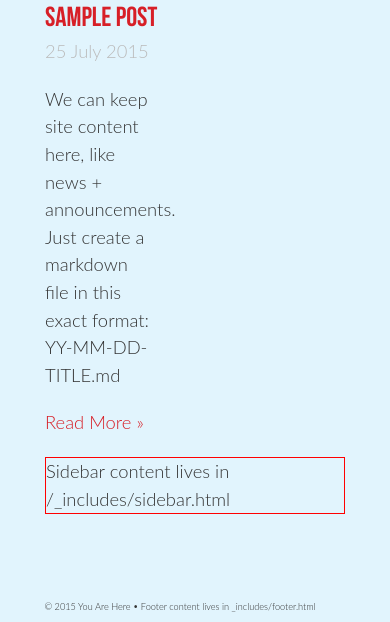
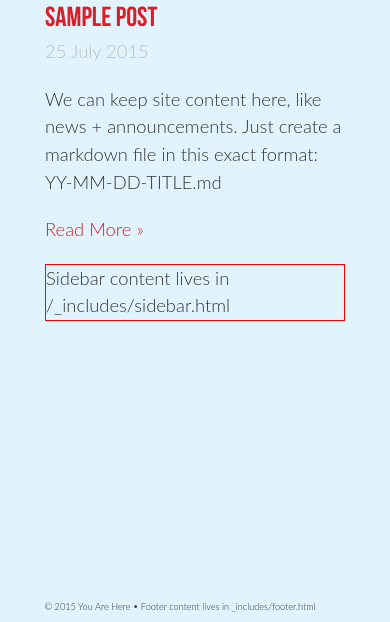
Before and after one commit to TowCenter/YouAreHere, a PHP site: page /_site/index.html in a window 390 px wide. Shown: the part 262-884 px from the top of the page. Run offline with PHP 8.4, Linux system fonts and the light colour scheme; some libraries are stand-ins or nearby versions.

Commit message:
Update style.css

```diff
--- a/assets/themes/bootstrap-3/css/style.css
+++ b/assets/themes/bootstrap-3/css/style.css
@@ -410,12 +410,12 @@ header h1 {
 /* Smaller than standard 960 (devices and browsers) (max-width: 959px) */
 @media only screen and (max-width: 1100px) {
  .sidebar {
-    max-width: 38%;
+    max-width: 325px;
     padding: 0 30px 0 0;
     border:1px solid red;
   }
   .content{
-     max-width: 60%;
+     max-width: none;
   }
   .row{
      max-width:none;
```
